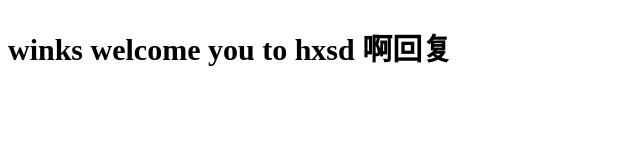
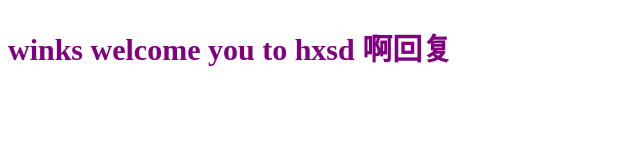
Before and after one commit to winkshunter/item-winks, a plain HTML site: page index.html in a window 1280 px wide. Shown: the whole page, without its empty margins (0-640 px from the left). Drawn offline with Linux system fonts and the light colour scheme.

Commit message:
study2.0

```diff
--- a/layout.css
+++ b/layout.css
@@ -1,3 +1,4 @@
 h2{
 	font-size: 30px;
+	color: purple;
 }
--- /dev/null
+++ b/main.js
@@ -0,0 +1 @@
+console.log(123);
```
